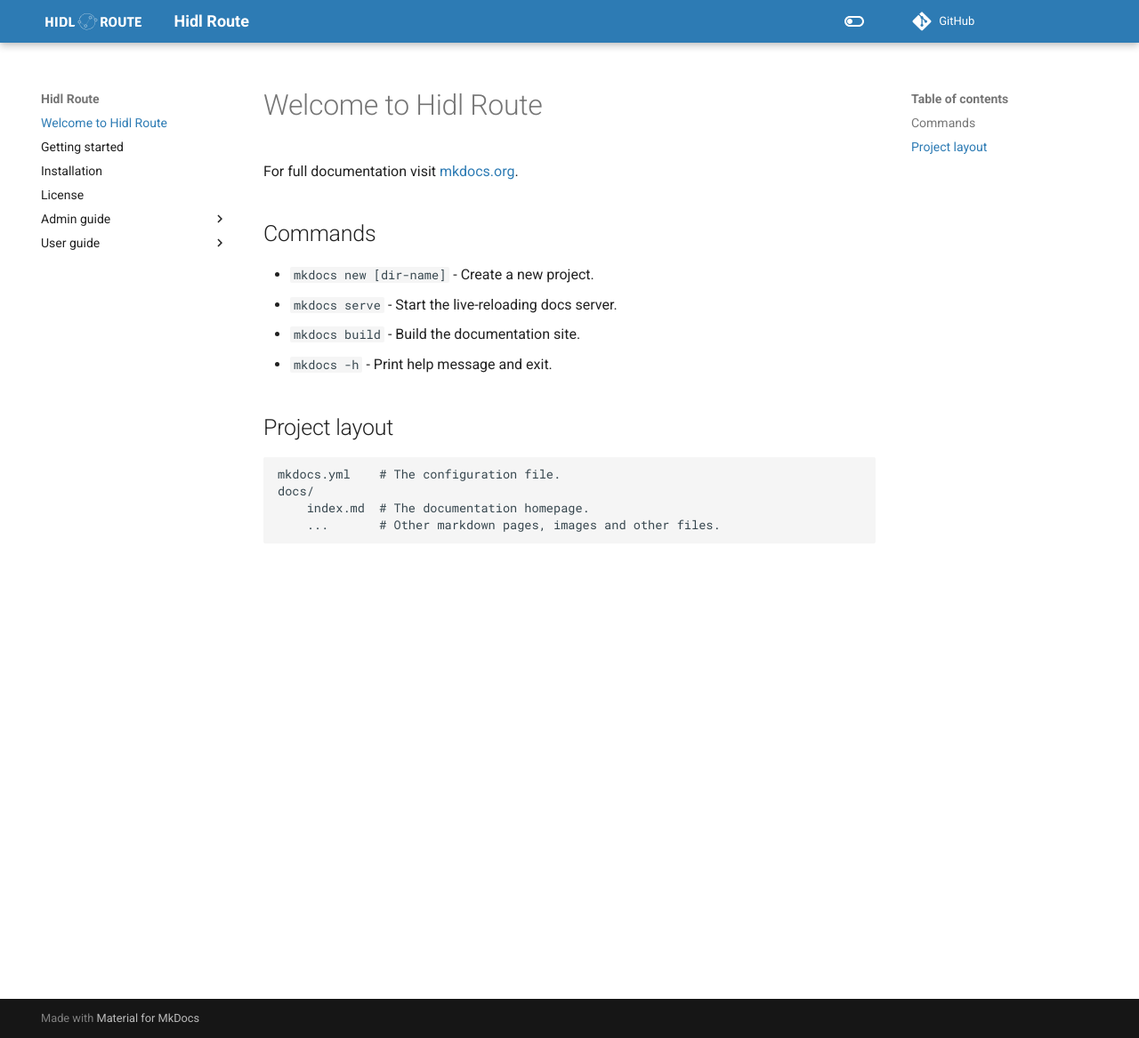
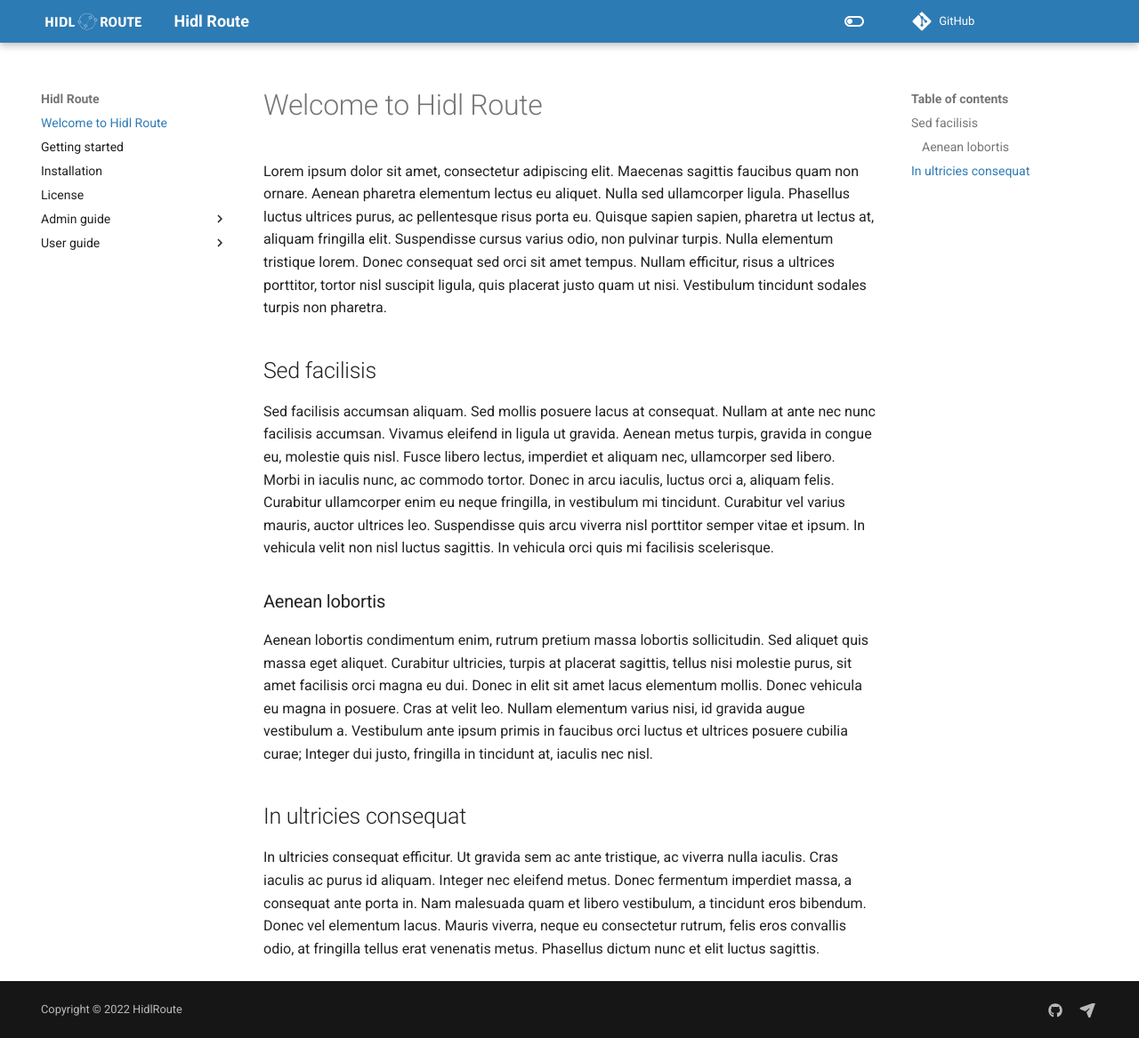
Before and after one commit to HidlRoute/docs, an MkDocs documentation site: the page built from docs/index.md, in a window 1280 px wide and 1167 px high. Shown: the whole window at 89% size. Built offline with MkDocs 1.6.1 and Material for MkDocs 9.7.7, drawn with Linux system fonts in a browser that asks for light colours; comment, search, counter and statistics services are not loaded; the version menu is left out.

Commit message:
Added analytics

```diff
--- a/docs/index.md
+++ b/docs/index.md
@@ -1,17 +1,31 @@
 # Welcome to Hidl Route
 
-For full documentation visit [mkdocs.org](https://www.mkdocs.org).
+Lorem ipsum dolor sit amet, consectetur adipiscing elit. Maecenas sagittis faucibus quam non ornare. Aenean pharetra
+elementum lectus eu aliquet. Nulla sed ullamcorper ligula. Phasellus luctus ultrices purus, ac pellentesque risus porta
+eu. Quisque sapien sapien, pharetra ut lectus at, aliquam fringilla elit. Suspendisse cursus varius odio, non pulvinar
+turpis. Nulla elementum tristique lorem. Donec consequat sed orci sit amet tempus. Nullam efficitur, risus a ultrices
+porttitor, tortor nisl suscipit ligula, quis placerat justo quam ut nisi. Vestibulum tincidunt sodales turpis non
+pharetra.
 
-## Commands
+## Sed facilisis
 
-* `mkdocs new [dir-name]` - Create a new project.
-* `mkdocs serve` - Start the live-reloading docs server.
-* `mkdocs build` - Build the documentation site.
-* `mkdocs -h` - Print help message and exit.
+Sed facilisis accumsan aliquam. Sed mollis posuere lacus at consequat. Nullam at ante nec nunc facilisis accumsan.
+Vivamus eleifend in ligula ut gravida. Aenean metus turpis, gravida in congue eu, molestie quis nisl. Fusce libero
+lectus, imperdiet et aliquam nec, ullamcorper sed libero. Morbi in iaculis nunc, ac commodo tortor. Donec in arcu
+iaculis, luctus orci a, aliquam felis. Curabitur ullamcorper enim eu neque fringilla, in vestibulum mi tincidunt.
+Curabitur vel varius mauris, auctor ultrices leo. Suspendisse quis arcu viverra nisl porttitor semper vitae et ipsum. In
+vehicula velit non nisl luctus sagittis. In vehicula orci quis mi facilisis scelerisque.
 
-## Project layout
+### Aenean lobortis
+Aenean lobortis condimentum enim, rutrum pretium massa lobortis sollicitudin. Sed aliquet quis massa eget aliquet.
+Curabitur ultricies, turpis at placerat sagittis, tellus nisi molestie purus, sit amet facilisis orci magna eu dui.
+Donec in elit sit amet lacus elementum mollis. Donec vehicula eu magna in posuere. Cras at velit leo. Nullam elementum
+varius nisi, id gravida augue vestibulum a. Vestibulum ante ipsum primis in faucibus orci luctus et ultrices posuere
+cubilia curae; Integer dui justo, fringilla in tincidunt at, iaculis nec nisl.
 
-    mkdocs.yml    # The configuration file.
-    docs/
-        index.md  # The documentation homepage.
-        ...       # Other markdown pages, images and other files.
+## In ultricies consequat
+
+In ultricies consequat efficitur. Ut gravida sem ac ante tristique, ac viverra nulla iaculis. Cras iaculis ac purus id
+aliquam. Integer nec eleifend metus. Donec fermentum imperdiet massa, a consequat ante porta in. Nam malesuada quam et
+libero vestibulum, a tincidunt eros bibendum. Donec vel elementum lacus. Mauris viverra, neque eu consectetur rutrum,
+felis eros convallis odio, at fringilla tellus erat venenatis metus. Phasellus dictum nunc et elit luctus sagittis.
--- a/mkdocs.yml
+++ b/mkdocs.yml
@@ -1,6 +1,6 @@
 site_name: Hidl Route
 repo_url: https://github.com/HidlRoute/hidlroute-server
-
+copyright: Copyright &copy; 2022 HidlRoute
 theme:
   name: material
   logo: assets/images/logo-white-hor-small.svg
@@ -32,9 +32,18 @@
   - git-revision-date:
       enabled_if_env: CI
 extra:
+  generator: false
+  social:
+    - icon: fontawesome/brands/github
+      link: https://github.com/HidlRoute/hidlroute-server
+    - icon: fontawesome/solid/paper-plane
+      link: mailto:hidlroute-dev@googlegroups.com
   version:
     default: latest
     provider: mike
+  analytics:
+    provider: google
+    property: G-Y6Z53D0FCQ
 extra_css:
   - assets/styles/hidlroute.css
 markdown_extensions:
```
Also changed, not shown: README.md (+1 -1 lines), 1 other file.
